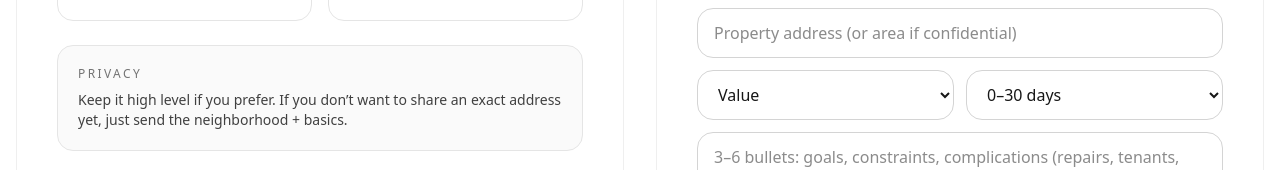
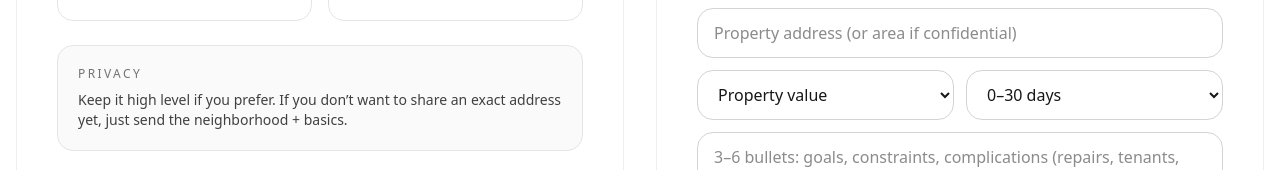
Before and after one commit to windhamnoah77-tech/living-sd-realty, a Next.js app: page /contact in a window 1280 px wide. Shown: the part 510-680 px from the top of the page. Built offline with nearby package versions, Linux system fonts and the light colour scheme; no server answers.

Commit message:
Update contact page layout and copy

```diff
--- a/app/contact/page.tsx
+++ b/app/contact/page.tsx
@@ -190,7 +190,7 @@ export default function ContactPage() {
                   className="w-full rounded-2xl border border-neutral-300 px-4 py-3"
                   defaultValue="Unknown / TBF"
                 >
-                  <option>Value</option>
+                  <option>Property value</option>
                   <option>$0–$750k</option>
                   <option>$750k–$1.5M</option>
                   <option>$1.5M–$3M</option>
```
